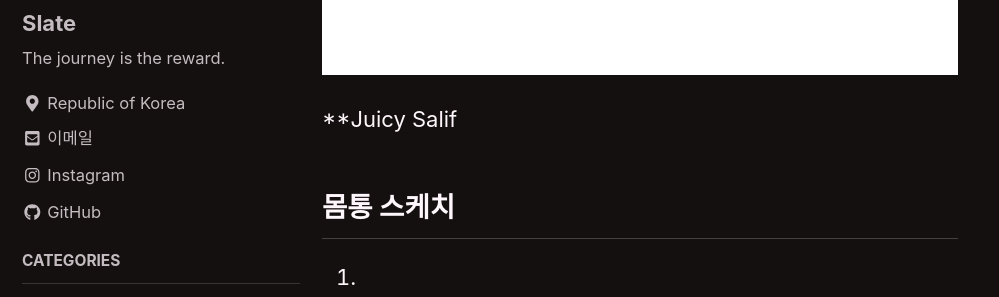
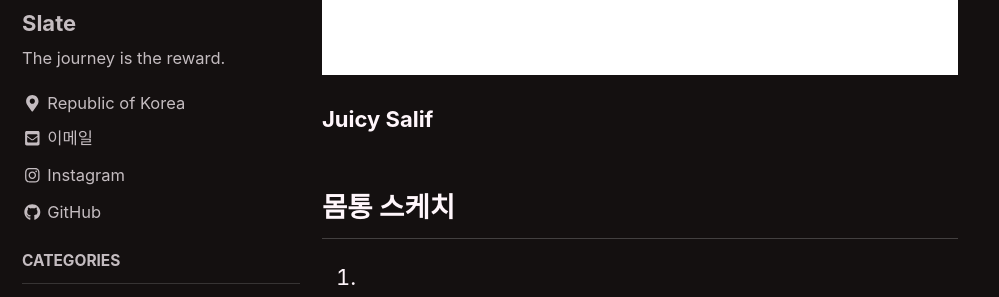
Before and after one commit to lesslate/lesslate.github.io, a Jekyll site: the page built from _posts/Rhino/2018-11-20-Juicy Salif 모델링.md, in a window 1280 px wide and 900 px high, scrolled down 1031 px. Shown: the part 154-451 px from the top of the window, without its empty margins (0-999 px from the left). Built offline with Jekyll 4.4.1, drawn with Linux system fonts in a browser that asks for light colours; nearby versions of some CDN libraries; comment, search, counter and statistics services are not loaded.

```diff
--- a/_posts/Rhino/2018-11-20-Juicy Salif 모델링.md
+++ b/_posts/Rhino/2018-11-20-Juicy Salif 모델링.md
@@ -15,7 +15,7 @@ Juicy Salif 모델링 과정
 
 ![juicy](https://github.com/lesslate/lesslate.github.io/blob/master/assets/img/rhino/juicy/230227876.jpg?raw=true)
 
-**Juicy Salif
+**Juicy Salif**
 
 
 ## 몸통 스케치
```
